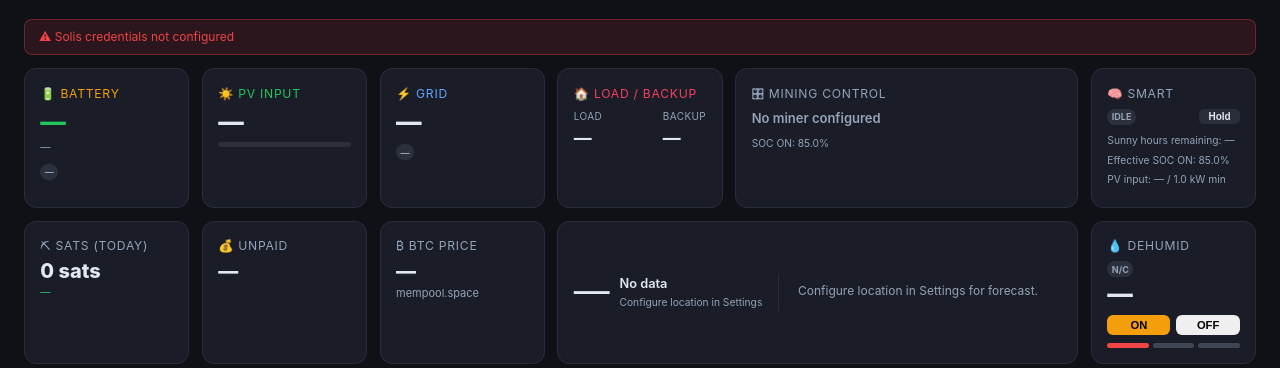
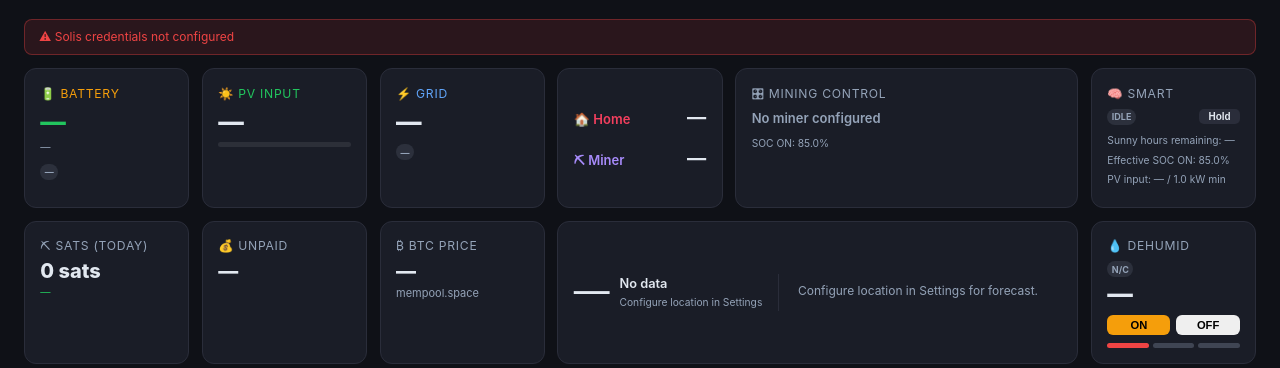
Before and after one commit to ArcherBullseye/ubiquitous-octo-funicular, a Flask app: page / in a window 1280 px wide. Shown: the part 75-443 px from the top of the page. Run offline with Flask 3, Linux system fonts and the light colour scheme; data comes from the database, SQL or seed files in the repository; data that the repository does not hold is empty.

Commit message:
Solar Miner v1.5.16: vertical Home/Miner card
Merge Home (load) and Miner (EPS/backup — the mining circuit) into one card,
stacked vertically with values right-aligned. Ramp wake+profileset path
validated on real hardware; no net change to the ramp logic.

Co-Authored-By: Claude Opus 4.8 <noreply@anthropic.com>

```diff
--- a/archerbullseye-store-solar-miner/app.py
+++ b/archerbullseye-store-solar-miner/app.py
@@ -23,7 +23,7 @@ from dehumidifier import DehumidifierClient
 
 load_dotenv()
 
-APP_VERSION = "1.5.15"
+APP_VERSION = "1.5.16"
 
 app = Flask(__name__)
 
@@ -403,7 +403,7 @@ def _apply_ramp(order: list, plan: dict) -> list:
             except LuxOsError:
                 cur_profile, awake = None, False
             if not awake:
-                client.start_mining()          # wake, then set the profile
+                client.start_mining()   # wake, then set the target profile same cycle
             if cur_profile != p["target_profile"]:
                 client.set_profile(p["target_profile"])
         except Exception as e:
--- a/archerbullseye-store-solar-miner/templates/index.html
+++ b/archerbullseye-store-solar-miner/templates/index.html
@@ -167,10 +167,12 @@
     .miner-row .m-btns button:disabled { opacity: .35; cursor: default; }
     /* Mining Control spans two columns for the per-miner power/profile readout. */
     .mining-control-card { grid-column: span 2; }
-    /* Combined Load / Backup card: two stacked metrics. */
-    .lb-split { display: flex; justify-content: space-between; gap: 10px; margin-top: 4px; }
-    .lb-sub { font-size: 10px; color: var(--muted); text-transform: uppercase; letter-spacing: .04em; }
-    .lb-val { font-size: clamp(15px, 1.4vw, 20px); font-weight: 700; margin-top: 1px; }
+    /* Combined Home / Miner card: two stacked rows, label left, value right. */
+    .lb-rows { display: flex; flex-direction: column; justify-content: center;
+               gap: 12px; height: 100%; }
+    .lb-row { display: flex; align-items: baseline; justify-content: space-between; gap: 10px; }
+    .lb-name { font-size: 13px; font-weight: 600; white-space: nowrap; }
+    .lb-val { font-size: clamp(16px, 1.5vw, 22px); font-weight: 700; }
     /* Per-miner profile/power detail line inside a miner row. */
     .miner-row .m-power { color: var(--muted); font-size: 11px; white-space: nowrap; flex-shrink: 0; }
     /* Stepped power bar: one segment per profile rung, filled to current level. */
@@ -591,15 +593,14 @@
     </div>
 
     <div class="card">
-      <div class="card-label" style="color:#f43f5e;">🏠 Load / Backup</div>
-      <div class="lb-split">
-        <div>
-          <div class="lb-sub">Load</div>
-          <div class="lb-val" id="load-power">—</div>
+      <div class="lb-rows">
+        <div class="lb-row">
+          <span class="lb-name" style="color:#f43f5e;">🏠 Home</span>
+          <span class="lb-val" id="load-power">—</span>
         </div>
-        <div>
-          <div class="lb-sub">Backup</div>
-          <div class="lb-val" id="backup-power">—</div>
+        <div class="lb-row">
+          <span class="lb-name" style="color:#a78bfa;">⛏ Miner</span>
+          <span class="lb-val" id="backup-power">—</span>
         </div>
       </div>
     </div>
```
Also changed, not shown: archerbullseye-store-solar-miner/umbrel-app.yml (+7 -1 lines).
